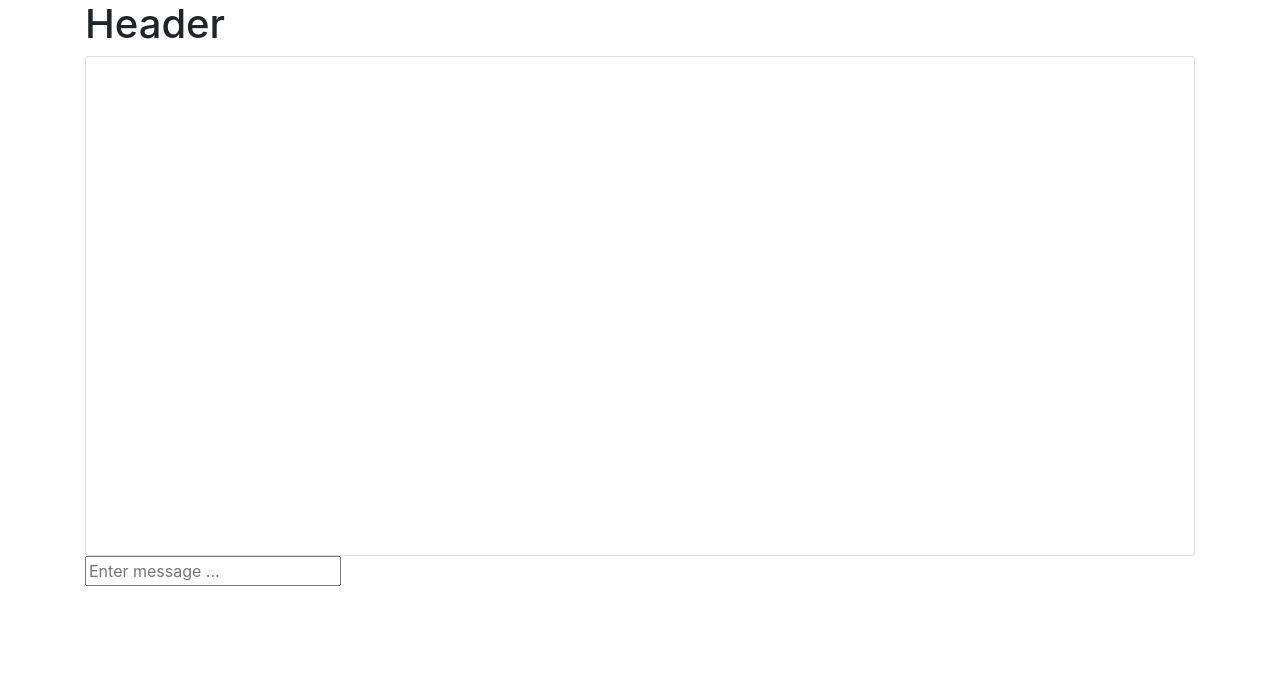
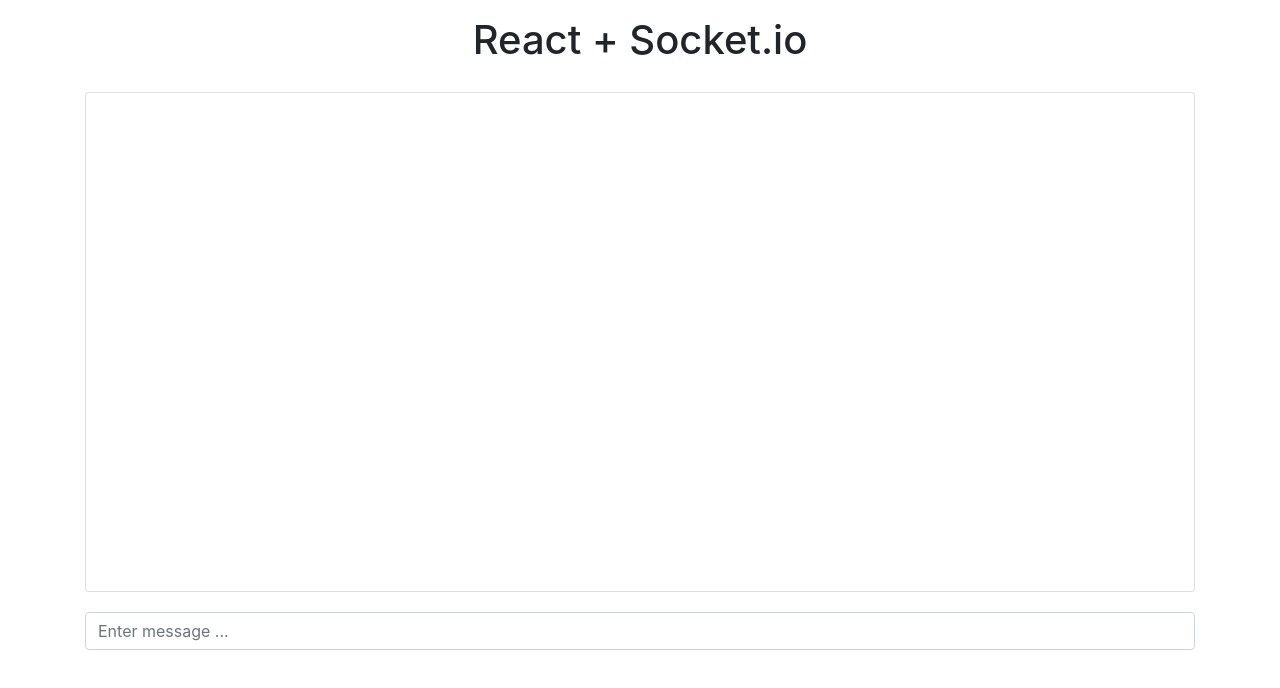
Before and after one commit to fifiteen82726/react-socket, a React (Create React App) app in the folder client/: page / in a window 1280 px wide. Shown: the top 688 px of the page. Built offline with nearby package versions, Linux system fonts and the light colour scheme; the HTML template or start-up script is replaced by a standard one.

Commit message:
Use reactstrap for each component

```diff
--- a/client/src/App.css
+++ b/client/src/App.css
@@ -1,4 +1,5 @@
 .card {
   height: 500px;
   overflow-y: scroll;
+  margin:20px 0 20px 0;
 }
--- a/client/src/App.js
+++ b/client/src/App.js
@@ -19,9 +19,13 @@
   }
 
   handleSubmit = message => {
-    this.setState({ messages: [message, ...this.state.messages]}, () => {
+    this.setState({ messages: [...this.state.messages, message]}, () => {
       console.log(this.state.messages)
     })
+  }
+
+  handleScrollToDown = () => {
+
   }
 
   render() {
--- a/client/src/components/Header.js
+++ b/client/src/components/Header.js
@@ -1,9 +1,19 @@
 import React, { Component } from 'react'
+import {
+  Row,
+  Col
+} from 'reactstrap';
 
 class Header extends Component {
   render() {
     return(
-      <h1>Header</h1>
+      <Row>
+        <Col sm={12}>
+          <div className="text-center pt-3">
+            <h1>React + Socket.io</h1>
+          </div>
+        </Col>
+      </Row>
     )
   }
 }
--- a/client/src/components/MessageInput.js
+++ b/client/src/components/MessageInput.js
@@ -1,17 +1,29 @@
-import React, { Component } from 'react'
+import React from 'react'
+import {
+  Input,
+  Row,
+  Col
+} from 'reactstrap';
 
 const MessageInput = props => {
 
   const handleSubmit = event => {
-
     if (event.key === 'Enter') {
-      props.onSubmit(event.target.value)
+      const message = {
+        username: 'GM',
+        content: event.target.value
+      }
+      props.onSubmit(message)
       event.target.value = ''
     }
   }
 
   return (
-    <input type="text" placeholder="Enter message ..." onKeyPress={handleSubmit} />
+    <Row>
+      <Col sm={12}>
+        <Input type="message" placeholder="Enter message ..." onKeyPress={handleSubmit}/>
+      </Col>
+    </Row>
   )
 }
 
--- a/client/src/components/MessageList.js
+++ b/client/src/components/MessageList.js
@@ -1,6 +1,9 @@
-import React, { Component } from 'react'
-import { Card, CardImg, CardText, CardBody,
-  CardTitle, CardSubtitle, Button, Row, Col } from 'reactstrap';
+import React from 'react'
+import {
+  Card,
+  Row,
+  Col
+} from 'reactstrap';
 
 const MessageList = props => {
   return (
@@ -9,7 +12,7 @@
         <Card body>
           {
             props.messages.map((message, index) => {
-              return <p key={index}>{message}</p>
+              return <p key={index}>{message.username}:{message.content}</p>
             })
           }
         </Card>
```
